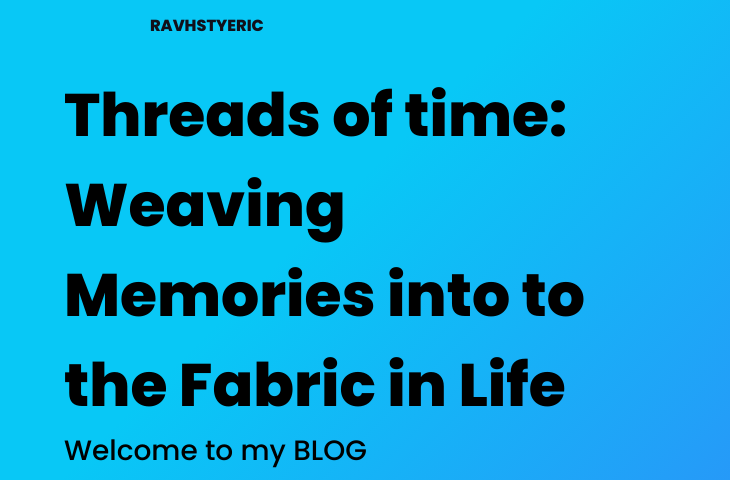
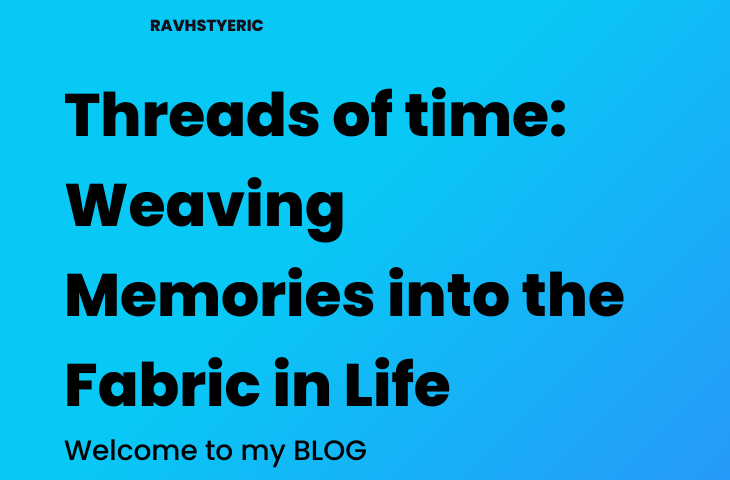
Before and after one commit to NEH-VAR/21Cblogspot, a plain HTML site: page index.html in a window 1280 px wide. Shown: the top 480 px of the page, 0-730 px from the left. Drawn offline with Linux system fonts and the light colour scheme; grey boxes are pictures that could not be loaded.

Commit message:
Update index.html

```diff
--- a/index.html
+++ b/index.html
@@ -31,7 +31,7 @@
 
             <div class="hero">
                 <div class="texts">
-                    <h1>Threads of time: Weaving Memories into to the Fabric in Life</h1>
+                    <h1>Threads of time: Weaving Memories into the Fabric in Life</h1>
                     <p>Welcome to my BLOG</p>
                     <a href="blogs.html">Blogs</a>
                 </div>
```
